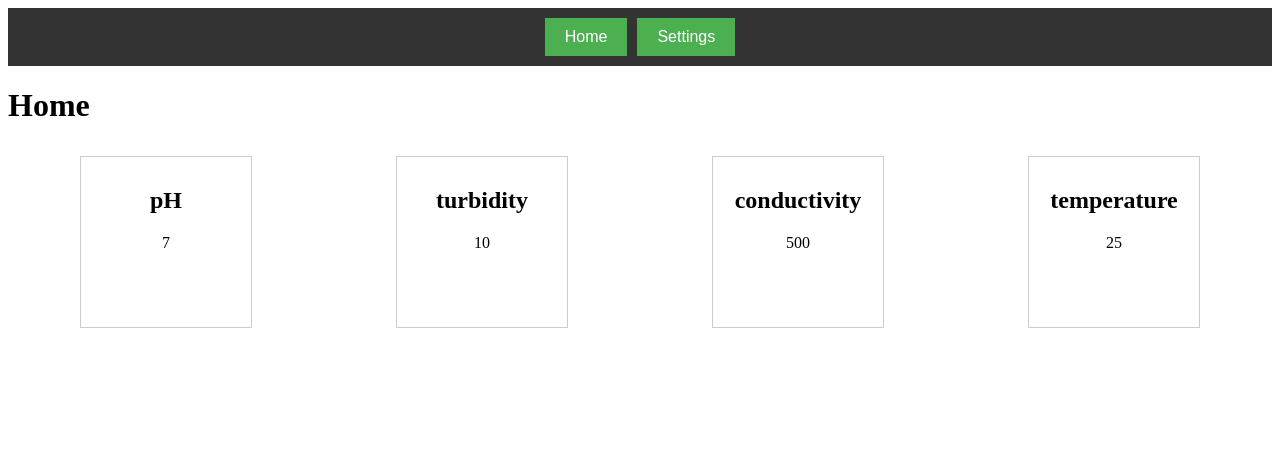
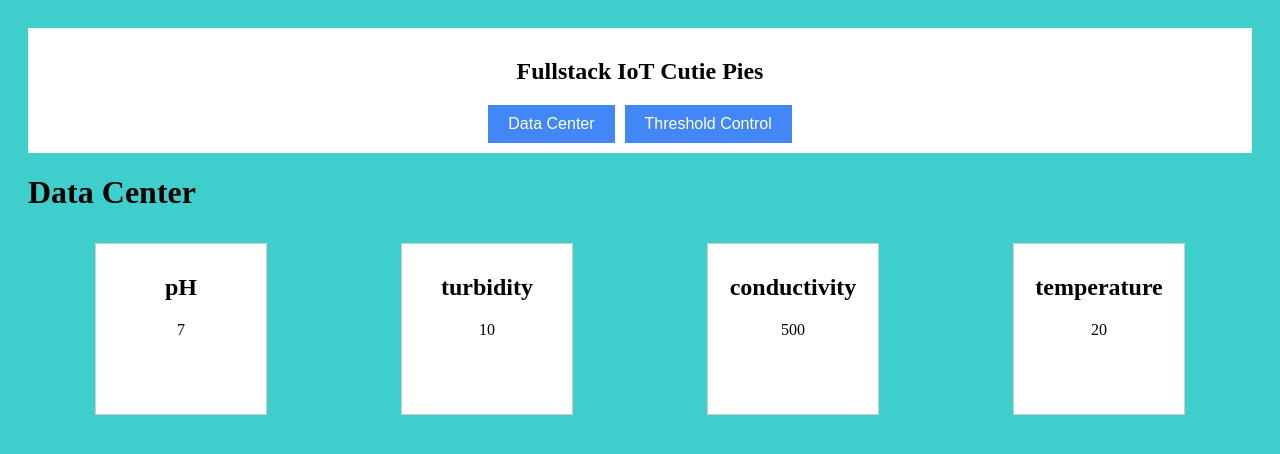
Before and after one commit to carverde/Water-Monitoring, a React (Create React App) app in the folder client/: page / in a window 1280 px wide. Shown: the top 454 px of the page. Built offline with nearby package versions, Linux system fonts and the light colour scheme.

Commit message:
changed css

```diff
--- a/client/src/App.css
+++ b/client/src/App.css
@@ -8,6 +8,7 @@
   width: 150px;
   height: 150px;
   border: 1px solid #ccc;
+  background-color: white;
   padding: 10px;
   margin: 10px;
   text-align: center;
@@ -20,13 +21,13 @@
 }
 
 nav {
-  background-color: #333;
+  background-color: white;
   padding: 10px;
   text-align: center;
 }
 
 .nav button {
-  background-color: #4CAF50;
+  background-color: #4287f5;
   color: white;
   border: none;
   padding: 10px 20px;
@@ -36,5 +37,14 @@ nav {
 }
 
 .nav button:hover {
-  background-color: #45a049;
+  background-color: #82a9e8;
 }
+
+.h1 {
+
+}
+
+body {
+  background-color: #3ecfcc;
+  padding: 20px;
+}
--- a/client/src/App.js
+++ b/client/src/App.js
@@ -9,7 +9,7 @@ function App() {
     pH: 7.0,
     turbidity: 10,
     conductivity: 500,
-    temperature: 25,
+    temperature: 20,
   });
 
   const [sensorHistory] = useState({
@@ -33,10 +33,12 @@ function App() {
   };
 
   return (
+
     <div>
       <nav className="nav">
-        <button onClick={() => setCurrentPage('home')}>Home</button>
-        <button onClick={() => setCurrentPage('settings')}>Settings</button>
+        <h2>Fullstack IoT Cutie Pies</h2>
+        <button onClick={() => setCurrentPage('home')}>Data Center</button>
+        <button onClick={() => setCurrentPage('settings')}>Threshold Control</button>
       </nav>
 
       {currentPage === 'home' && <HomePage sensorValues={sensorValues} sensorHistory={sensorHistory} />}
--- a/client/src/components/HomePage.js
+++ b/client/src/components/HomePage.js
@@ -5,7 +5,7 @@ import SensorBox from './SensorBox';
 const HomePage = ({ sensorValues }) => {
   return (
     <div>
-      <h1>Home</h1>
+      <h1>Data Center</h1>
       <div className="sensor-container">
         {Object.entries(sensorValues).map(([key, value]) => (
           <SensorBox
--- a/client/src/components/SettingsPage.js
+++ b/client/src/components/SettingsPage.js
@@ -5,7 +5,7 @@ import Slider from './Slider';
 const SettingsPage = ({ thresholds, onThresholdChange }) => {
   return (
     <div>
-      <h1>Settings</h1>
+      <h1>Threshold</h1>
       <div className="slider-container">
         {Object.entries(thresholds).map(([key, value]) => (
           <div key={key}>
```
